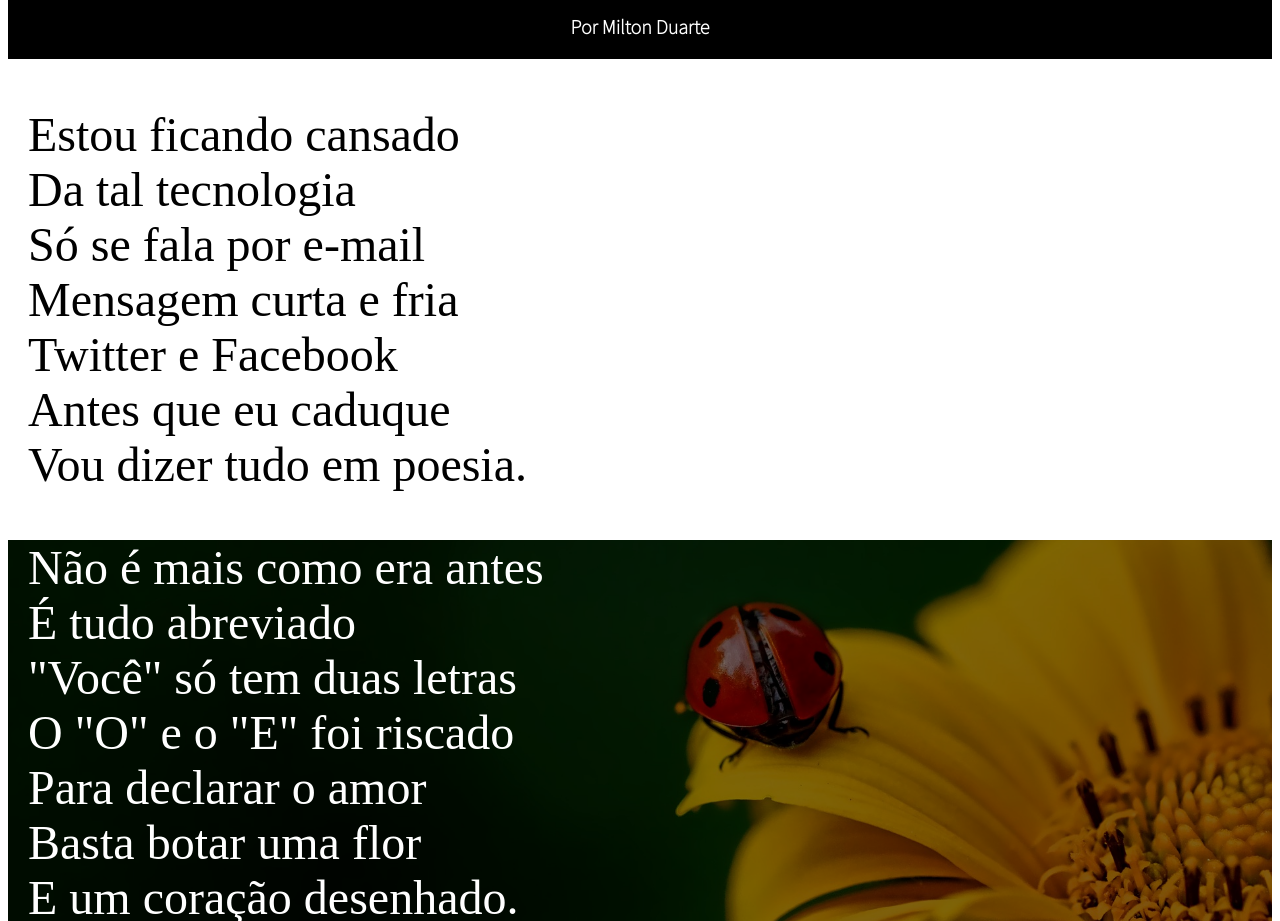
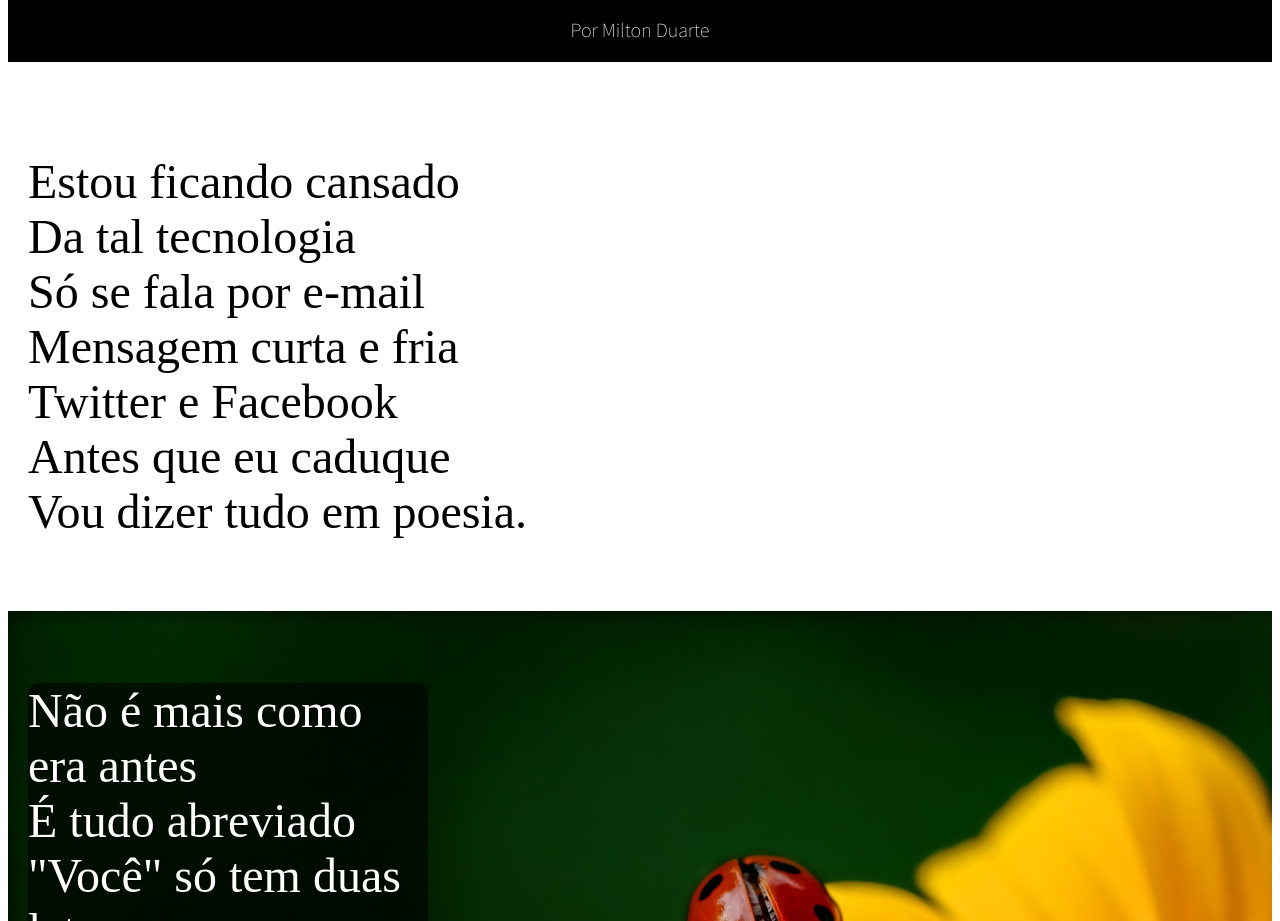
Before and after one commit to adrianefagundes/projeto-cordel, a plain HTML site: page index.html in a window 1280 px wide. Shown: the part 191-1112 px from the top of the page. Drawn offline with Linux system fonts and the light colour scheme; a web font is replaced by a local one.

Commit message:
Detalhes de layout e melhoramento de código

```diff
--- a/cordel.css
+++ b/cordel.css
@@ -13,25 +13,29 @@ h1 {
     padding-top: 20px;
 }
 
-h2 {
+header > p {
     font-family: 'Source Sans Pro', sans-serif;
     font-size: 20px;
     padding-bottom: 20px;
 }
 
-h2 a {
+header > p a {
+    color: white;
     text-decoration: none;
-    color: white;
 }
 
-h2 a:hover {
+header > p a:hover {
     color: antiquewhite;
+    font-weight: bold;
     text-decoration: underline;
 }
 
-body {
+section {
     font-family: 'Zen Loop';
     font-size: 3em;
+    padding-top: 3vh;
+    padding-bottom: 3vh;
+    padding-left: 20px;
 }
 
 section.parallax01 {
@@ -40,6 +44,7 @@ section.parallax01 {
     background-position: right center;
     background-size: cover;
     background-attachment: fixed;
+    box-shadow: inset 6px 6px 13px 0px rgba(0, 0, 0, 0.4);
 }
 
 section.parallax02 {
@@ -48,15 +53,15 @@ section.parallax02 {
     background-position: right center;
     background-size: cover;
     background-attachment: fixed;
+    box-shadow: inset 6px 6px 13px 0px rgba(0, 0, 0, 0.612);
 }
 
-section > p {
-    padding-left: 20px;
-}
-
-.realce {
+section.parallax01 > p, section.parallax02 > p {
+    background-color: rgba(0, 0, 0, 0.612);
     color: white;
-    background-color: rgba(0, 0, 0, 0.507);
+    text-shadow: 1px 1px 0px black;
+    width: 400px;
+    border-radius: 10px;
 }
 
 footer {
--- a/index.html
+++ b/index.html
@@ -10,11 +10,11 @@
 <body>
     <header>
         <h1>Cordel Moderno</h1>
-        <h2>
+        <p>
             <a href="https://www.recantodasletras.com.br/poesias/3186743" target="_blank">
                 Por Milton Duarte
             </a>
-        </h2>
+        </p>
     </header>
 
     <section>
```
